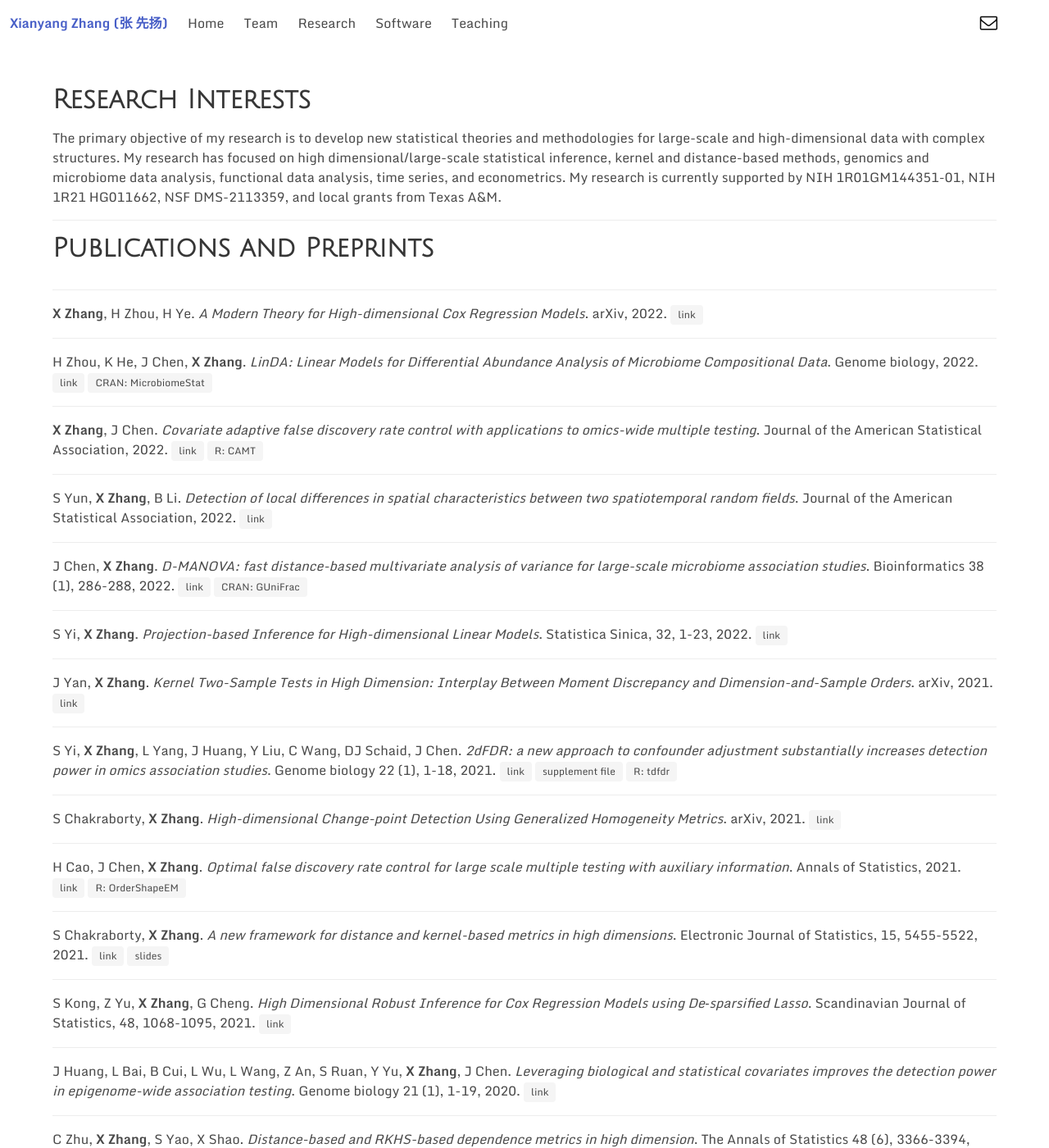
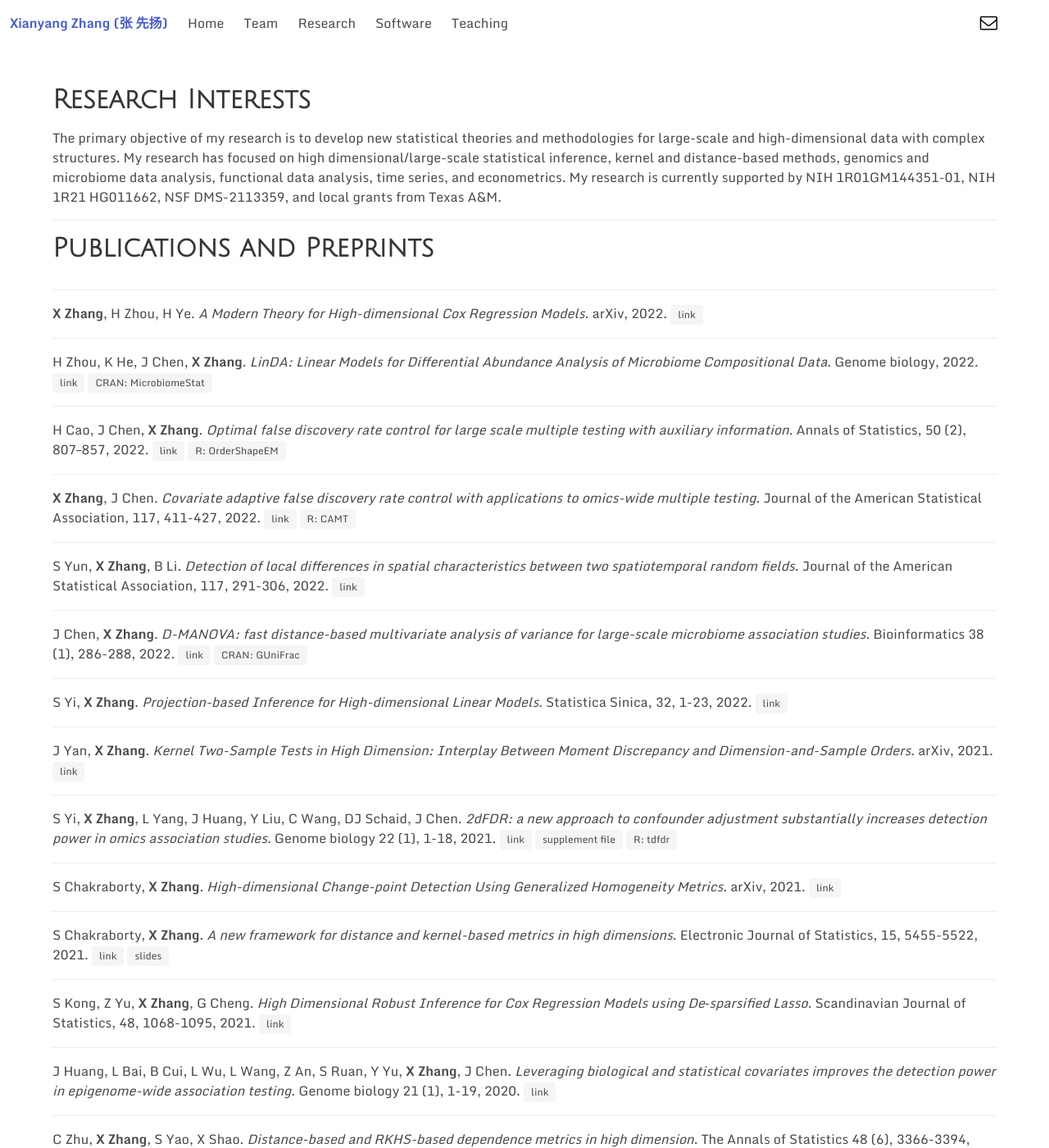
Before and after one commit to zhangxianyang11/zhangxiany-tamu.github.io, a Jekyll site: the page built from _pages/research.md, in a window 1280 px wide and 1400 px high. Shown: the whole window at 82% size. Built offline with Jekyll 4.4.1, drawn with Linux system fonts in a browser that asks for light colours; a style sheet for code colours, icons or effects is not loaded.

Commit message:
Update research.md

```diff
--- a/_pages/research.md
+++ b/_pages/research.md
@@ -50,13 +50,26 @@ permalink: /research
         </div>
       </div>
     </article>
+        <article class="media">
+      <div class="media-content">
+        <div class="content">
+          <p>
+          H Cao, J Chen, <b>X Zhang</b>.
+          <em>Optimal false discovery rate control for large scale multiple testing with auxiliary information</em>.
+          Annals of Statistics, 50 (2), 807–857,
+          2022.
+          <a class="tag" href="https://arxiv.org/abs/2103.15311">link</a> <a class="tag" href="https://github.com/jchen1981/OrderShapeEM">R: OrderShapeEM</a>
+          </p>
+        </div>
+      </div>
+    </article>
      <article class="media">
       <div class="media-content">
         <div class="content">
           <p>
           <b>X Zhang</b>, J Chen.
           <em>Covariate adaptive false discovery rate control with applications to omics-wide multiple testing</em>.
-          Journal of the American Statistical Association,
+          Journal of the American Statistical Association, 117, 411-427,
           2022.
           <a class="tag" href="https://doi.org/10.1080/01621459.2020.1783273">link</a> <a class="tag" href="https://github.com/jchen1981/CAMT">R: CAMT</a>
           </p>
@@ -69,8 +82,7 @@ permalink: /research
           <p>
           S Yun, <b>X Zhang</b>, B Li.
           <em>Detection of local differences in spatial characteristics between two spatiotemporal random fields</em>.
-          Journal of the American Statistical Association,
-          2022.
+          Journal of the American Statistical Association, 117, 291-306, 2022.
           <a class="tag" href="https://doi.org/10.1080/01621459.2020.1775613">link</a>
           </p>
         </div>
@@ -137,19 +149,6 @@ permalink: /research
           arXiv,
           2021.
           <a class="tag" href="https://arxiv.org/abs/2105.08976">link</a>
-          </p>
-        </div>
-      </div>
-    </article>
-    <article class="media">
-      <div class="media-content">
-        <div class="content">
-          <p>
-          H Cao, J Chen, <b>X Zhang</b>.
-          <em>Optimal false discovery rate control for large scale multiple testing with auxiliary information</em>.
-          Annals of Statistics,
-          2021.
-          <a class="tag" href="https://arxiv.org/abs/2103.15311">link</a> <a class="tag" href="https://github.com/jchen1981/OrderShapeEM">R: OrderShapeEM</a>
           </p>
         </div>
       </div>
```
